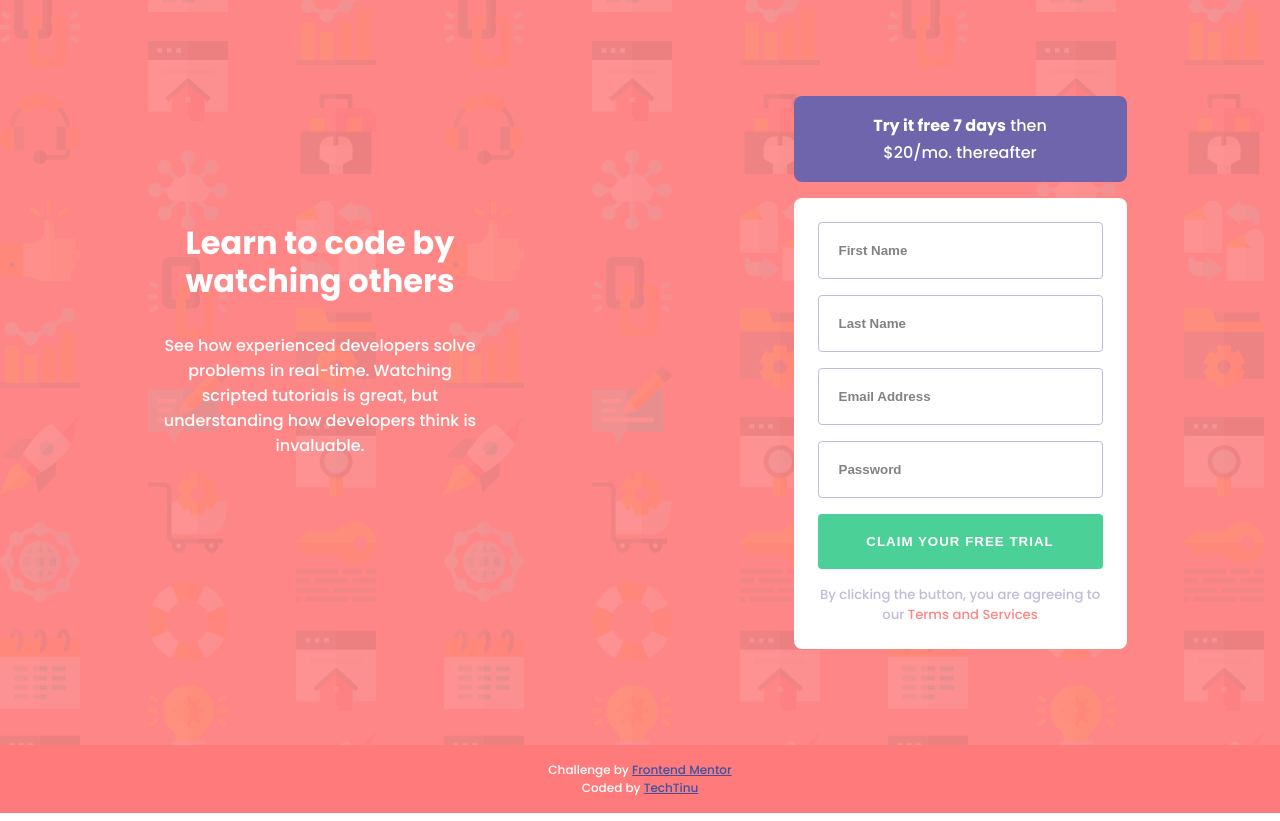
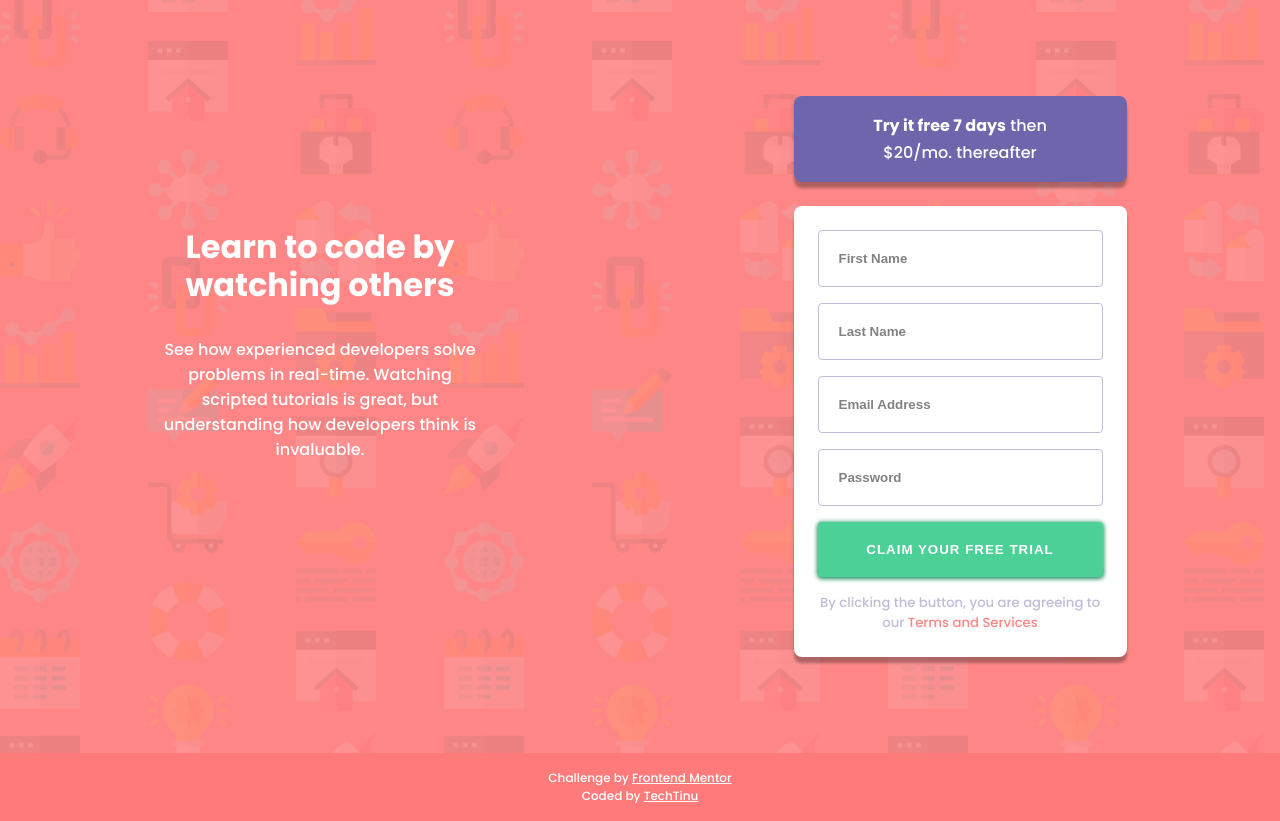
Before and after one commit to tinuola/fm_intro-component-form, a plain HTML site: page index.html in a window 1280 px wide. Drawn offline with Linux system fonts and the light colour scheme.

Commit message:
Adds shadow to form elements

```diff
--- a/css/style.css
+++ b/css/style.css
@@ -83,8 +83,6 @@ footer{  /* Sticky Footer */
   margin: 0 auto;
   padding-left: 1rem;
   padding-right: 1rem;
-  /* padding-left: 1.25rem;
-  padding-right: 1.25rem; */
 }
 
 .column-left {
@@ -99,7 +97,7 @@ footer{  /* Sticky Footer */
 
 .cta-label {
   padding: 1rem 4rem;
-  margin-bottom: 1rem;
+  margin-bottom: 1.5rem;
   line-height: 1.7;
   width: 100%;
   background: var(--accent-blue);
@@ -108,6 +106,11 @@ footer{  /* Sticky Footer */
 
 .cta-label span {
   font-weight: 700;;
+}
+
+.cta-label,
+form {
+box-shadow: 0px 6px 3px 0px rgba(0,0,0,0.35);
 }
 
 form {
@@ -132,6 +135,7 @@ form input[type="button"] {
   text-transform: uppercase;
   letter-spacing: 1px;
   border: 0;
+  box-shadow: 0px 1px 4px 1px rgb(9, 131, 78);
 }
 
 form p {
@@ -153,6 +157,12 @@ form p span {
   font-size: .75rem;
 }
 
-.fm-attribution a {
-  color: hsl(228, 45%, 44%);
+.fm-attribution a,
+.fm-attribution a:visited {
+  color: var(--white);
 }
+
+.fm-attribution a:hover,
+.fm-attribution a:active {
+  color: var(--neutral-dark-blue);
+}
```
